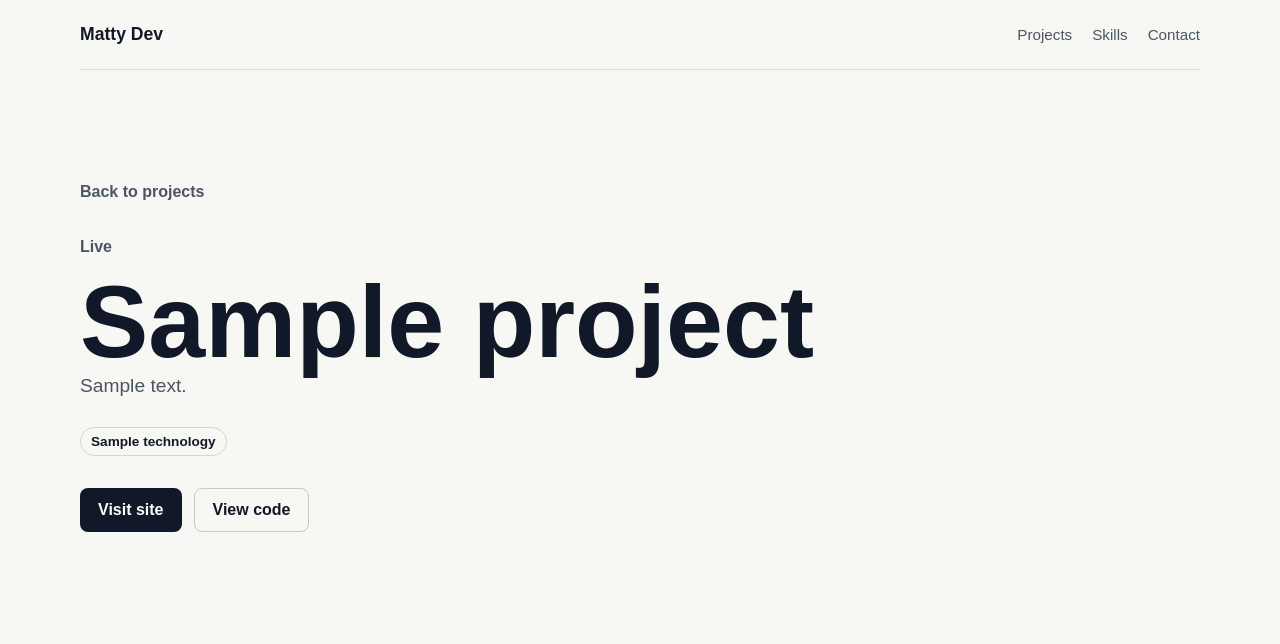
After one commit to mattywebdev/portfolio, a Django app: template portfolio/templates/portfolio/project_detail.html in a window 1280 px wide. The commit adds this page. Shown: the top 644 px of the page. Run offline with Django 5.2, Linux system fonts and the light colour scheme; the template is opened without the code that fills it: values that come from a table or form of the project are taken from there, others are empty; tables that the repository leaves empty hold one stand-in row (values such as "Sample post").

Commit message:
Fix navigation links for project pages

```diff
--- a/portfolio/selectors.py
+++ b/portfolio/selectors.py
@@ -18,3 +18,6 @@ def get_projects():
 
 def get_skill_groups():
     return SKILL_GROUPS
+
+def get_project_by_slug(slug):
+    return Project.objects.prefetch_related("technologies").get(slug=slug)
--- a/portfolio/static/portfolio/css/styles.css
+++ b/portfolio/static/portfolio/css/styles.css
@@ -303,3 +303,24 @@ h1 {
         grid-template-columns: 1fr;
     }
 }
+
+.project-detail {
+    min-height: 72vh;
+    display: grid;
+    align-content: center;
+}
+
+.project-detail h1 {
+    margin-top: 12px;
+}
+
+.back-link {
+    width: fit-content;
+    margin-bottom: 32px;
+    color: #4b5563;
+    font-weight: 700;
+}
+
+.back-link:hover {
+    color: #111827;
+}
--- a/portfolio/templates/base.html
+++ b/portfolio/templates/base.html
@@ -13,9 +13,9 @@
         <a class="brand" href="{% url 'portfolio:home' %}">Matty Dev</a>
 
         <nav class="site-nav" aria-label="Main navigation">
-            <a href="#projects">Projects</a>
-            <a href="#skills">Skills</a>
-            <a href="#contact">Contact</a>
+            <a href="{% url 'portfolio:home' %}#projects">Projects</a>
+            <a href="{% url 'portfolio:home' %}#skills">Skills</a>
+            <a href="{% url 'portfolio:home' %}#contact">Contact</a>
         </nav>
     </header>
 
--- /dev/null
+++ b/portfolio/templates/portfolio/project_detail.html
@@ -0,0 +1,36 @@
+{% extends "base.html" %}
+
+{% block title %}{{ project.title }} | Matty Dev{% endblock %}
+
+{% block content %}
+<main class="page">
+    <section class="section project-detail">
+        <a class="back-link" href="{% url 'portfolio:home' %}#projects">Back to projects</a>
+
+        <p class="eyebrow">{{ project.get_status_display }}</p>
+        <h1>{{ project.title }}</h1>
+
+        {% if project.summary %}
+            <p class="hero-copy">{{ project.summary }}</p>
+        {% else %}
+            <p class="hero-copy">{{ project.description }}</p>
+        {% endif %}
+
+        <ul class="tag-list" aria-label="Technologies used">
+            {% for tech in project.technologies.all %}
+                <li>{{ tech.name }}</li>
+            {% endfor %}
+        </ul>
+
+        <div class="hero-actions">
+            {% if project.url %}
+                <a class="button primary" href="{{ project.url }}" target="_blank" rel="noreferrer">Visit site</a>
+            {% endif %}
+
+            {% if project.source_url %}
+                <a class="button secondary" href="{{ project.source_url }}" target="_blank" rel="noreferrer">View code</a>
+            {% endif %}
+        </div>
+    </section>
+</main>
+{% endblock %}
--- a/portfolio/urls.py
+++ b/portfolio/urls.py
@@ -6,4 +6,5 @@ app_name = "portfolio"
 
 urlpatterns = [
     path("", views.home, name="home"),
+    path("projects/<slug:slug>/", views.project_detail, name="project_detail")
 ]
```
Also changed, not shown: portfolio/views.py (+12 -1 lines).
